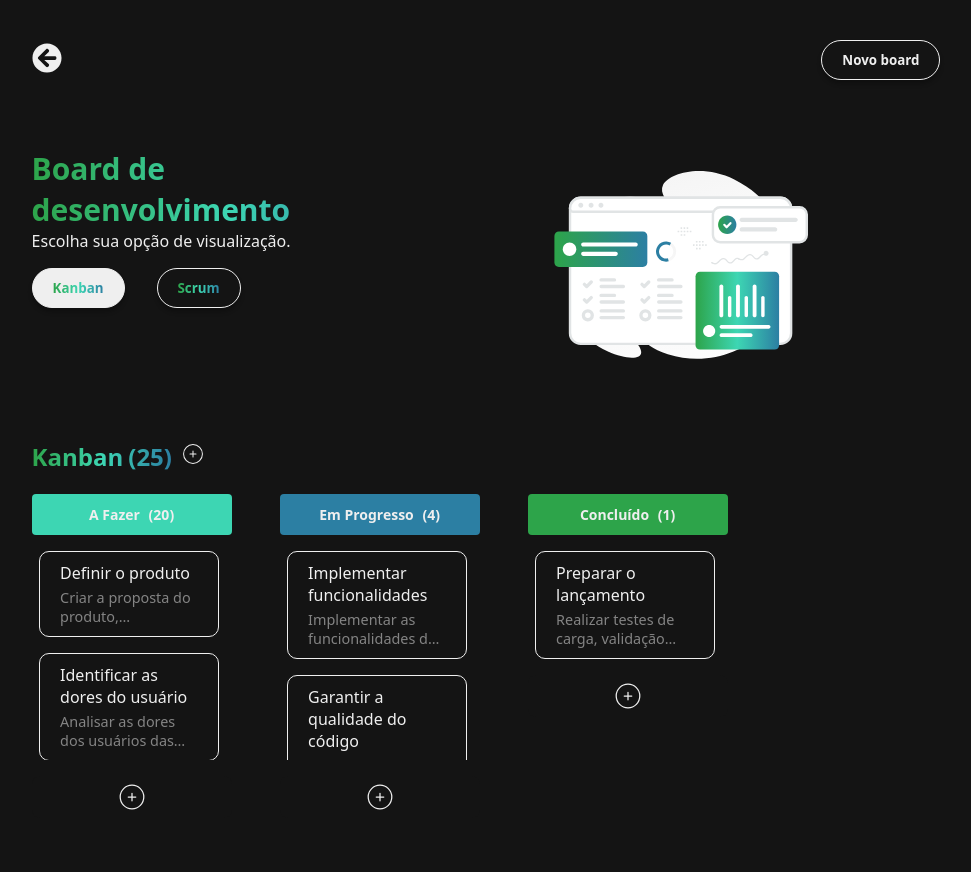
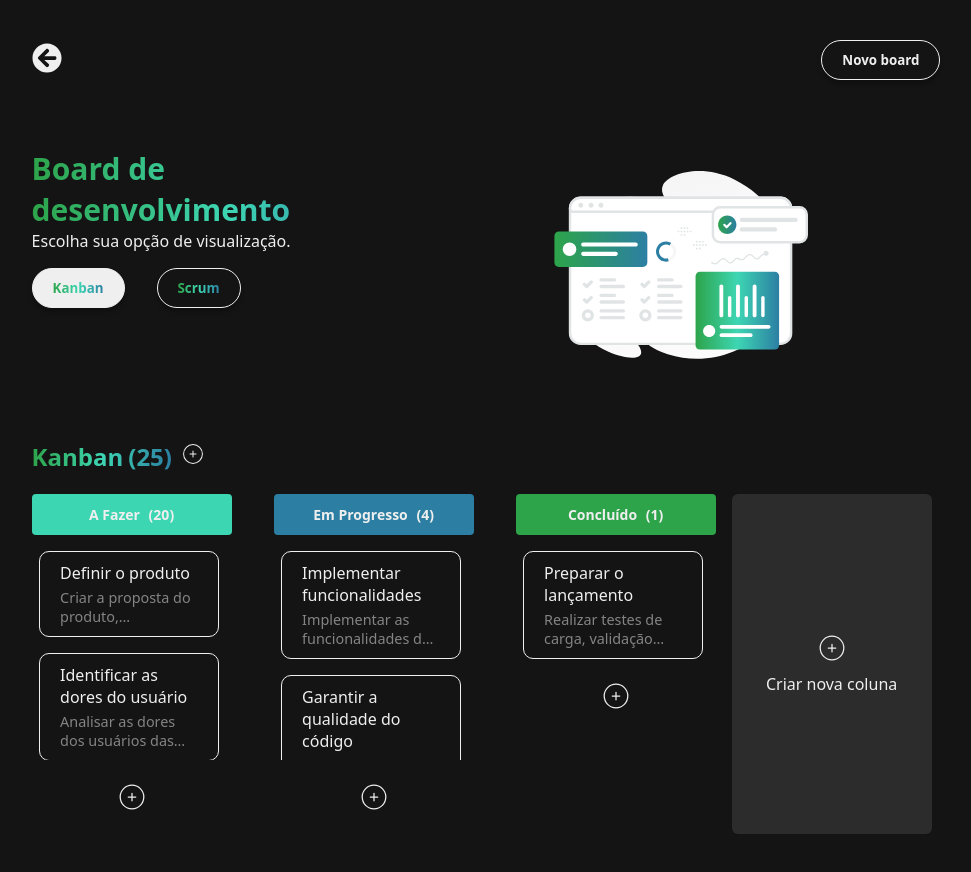
Before and after one commit to eliscmattosinho/Board-de-Desenvolvimento, a React (Create React App) app: page /Board-de-Desenvolvimento/boards in a window 1280 px wide. Shown: the top 872 px of the page, without its empty margins (154-1125 px from the left). Built offline with nearby package versions, Linux system fonts and the light colour scheme.

Commit message:
feat(column): add preview of column CRUD

```diff
--- /dev/null
+++ b/src/components/Board/BoardSection.css
@@ -0,0 +1,77 @@
+.board {
+  display: flex;
+  flex-direction: row;
+  flex-wrap: nowrap;
+  gap: 1rem;
+  padding-bottom: 10px;
+  width: 100%;
+  height: 350px;
+  overflow: visible;
+}
+
+.board::-webkit-scrollbar {
+  height: 7px;
+}
+
+.board::-webkit-scrollbar-thumb,
+.col-items::-webkit-scrollbar-thumb {
+  background-color: #848484;
+  border-radius: 5px;
+}
+
+.board::-webkit-scrollbar-thumb:hover,
+.kanban-items::-webkit-scrollbar-thumb:hover,
+.scrum-items::-webkit-scrollbar-thumb:hover,
+.col-items::-webkit-scrollbar-thumb:hover {
+  cursor: pointer;
+}
+
+.board {
+  display: none;
+}
+
+.board.active {
+  display: flex;
+}
+
+.col-add-last * {
+  background: none;
+}
+
+.col-add-last {
+  display: flex;
+  flex-direction: column;
+  align-items: center;
+  justify-content: center;
+  gap: 10px;
+  font-weight: 500;
+  background: rgba(68, 68, 68, 0.512);
+  border-radius: 6px;
+  padding: 20px 0;
+  min-width: 200px;
+}
+
+.col-add-last:hover {
+  background: rgba(68, 68, 68, 0.712);
+  transition: background-color 0.3s ease-in-out;
+}
+
+.add-col:hover {
+  transform: scale(1.1);
+  cursor: pointer;
+  transition: transform 0.3s ease-in-out;
+}
+
+.add-column-zone {
+  position: relative;
+  width: 10px;
+  min-width: 10px;
+  display: flex;
+  align-items: stretch;
+  justify-content: center;
+  height: 100%;
+  cursor: pointer;
+  z-index: 5;
+  background: transparent;
+  pointer-events: auto;
+}
--- a/src/components/Board/BoardSection.jsx
+++ b/src/components/Board/BoardSection.jsx
@@ -1,28 +1,35 @@
-import React from "react";
+import React, { useState } from "react";
 import Column from "./Column/Column";
+import AddColumnIndicator from "../Board/Column/AddColumnIndicator";
+import "./BoardSection.css";
+import { CiCirclePlus } from "react-icons/ci";
 import { getDisplayStatus } from "../../js/boardUtils";
 
-function BoardSection({
-  id,
-  columns,
-  tasks,
-  onDrop,
-  onDragOver,
-  onTaskClick,
-  onDragStart,
-  onAddTask,
-  activeView,
-  isActive
-}) {
+function BoardSection({ id, columns, tasks, onDrop, onDragOver, onTaskClick, onDragStart, onAddTask, onAddColumn, activeView, isActive }) {
+  const [hoveredIndex, setHoveredIndex] = useState(null);
+
+  const handleMouseEnter = (index) => {
+    setHoveredIndex(index);
+  };
+
+  const handleMouseLeave = () => {
+    setHoveredIndex(null);
+  };
+
+  const handleAddColumn = (index) => {
+    onAddColumn(index);
+  };
+
   return (
     <div id={id} className={`board ${id}-board ${isActive ? "active" : ""}`}>
-      {columns.map((col) => {
+      {columns.map((col, index) => {
         const filtered = tasks.filter(
           (t) => getDisplayStatus(t.status, activeView) === col.title
         );
+
         return (
+          <React.Fragment key={col.id}>
             <Column
-            key={col.id}
               id={col.id}
               title={col.title}
               className={col.className}
@@ -33,8 +40,28 @@ function BoardSection({
               onDragStart={onDragStart}
               onAddTask={onAddTask}
             />
+
+            {index < columns.length - 1 && (
+              <div
+                className="add-column-zone"
+                onMouseEnter={() => handleMouseEnter(index)}
+                onMouseLeave={handleMouseLeave}
+                onClick={() => handleAddColumn(index + 1)}
+              >
+                {hoveredIndex === index && (
+                  <AddColumnIndicator onClick={() => handleAddColumn(index + 1)} />
+                )}
+              </div>
+            )}
+          </React.Fragment>
         );
       })}
+
+      {/* Add end column */}
+      <div className="col-add-last" onClick={() => handleAddColumn(columns.length)}>
+        <CiCirclePlus className="add-col" size={30} />
+        <p>Criar nova coluna</p>
+      </div>
     </div>
   );
 }
--- /dev/null
+++ b/src/components/Board/Column/AddColumnIndicator.css
@@ -0,0 +1,78 @@
+.add-col-container * {
+  background: none;
+}
+
+.add-col-container {
+  position: absolute;
+  top: 50%;
+  left: 50%;
+  transform: translate(-50%, -50%);
+  height: 100%;
+  width: 40px;
+  display: flex;
+  align-items: center;
+  justify-content: center;
+  cursor: pointer;
+  background: none;
+  z-index: 999;
+  pointer-events: auto;
+  opacity: 0;
+  transform: translate(-50%, -50%);
+  animation: fadeInZoom 0.25s ease forwards;
+}
+
+/* animação suave de hover */
+.add-col-container:hover {
+  transform: translate(-50%, -50%);
+  transition: transform 0.25s ease;
+}
+
+/* linhas */
+.col-line {
+  position: absolute;
+  width: 1px;
+  top: 0;
+  bottom: 0;
+  background-color: #ffffff;
+  opacity: 0.7;
+}
+
+.col-line:first-child {
+  left: 50%;
+  top: 0;
+  bottom: 50%;
+  transform: translateX(-50%);
+  margin-bottom: 25px;
+}
+
+.col-line:last-child {
+  left: 50%;
+  top: 50%;
+  bottom: 0;
+  transform: translateX(-50%);
+  margin-top: 25px;
+}
+
+/* ícone */
+.add-col-container>svg {
+  position: relative;
+  z-index: 1000;
+  color: #ffffff;
+  transition: color 0.2s ease;
+}
+
+.add-col-container:hover>svg {
+  color: #c7c7c7;
+}
+
+@keyframes fadeInZoom {
+  0% {
+    opacity: 0;
+    transform: translate(-50%, -50%);
+  }
+
+  100% {
+    opacity: 1;
+    transform: translate(-50%, -50%);
+  }
+}
--- /dev/null
+++ b/src/components/Board/Column/AddColumnIndicator.jsx
@@ -0,0 +1,15 @@
+import React from "react";
+import { CiCirclePlus } from "react-icons/ci";
+import "./AddColumnIndicator.css";
+
+function AddColumnIndicator({ onClick }) {
+  return (
+    <div className="add-col-container" onClick={onClick}>
+      <span className="col-line"></span>
+      <CiCirclePlus className="add-col" size={30} />
+      <span className="col-line"></span>
+    </div>
+  );
+}
+
+export default AddColumnIndicator;
--- a/src/pages/Boards.css
+++ b/src/pages/Boards.css
@@ -89,43 +89,15 @@ p.btn-title {
     overflow-x: auto;
 }
 
-.board {
-    display: flex;
-    flex-direction: row;
-    flex-wrap: nowrap;
-    gap: 3rem;
-    padding-bottom: 10px;
-    overflow: hidden;
-    width: 100%;
-    height: 350px;
-}
-
 .kanban-items,
 .scrum-items {
     overflow-y: auto;
     width: 200px;
 }
 
-.board::-webkit-scrollbar {
-    height: 7px;
-}
-
 .col-items::-webkit-scrollbar {
     width: 6px;
 
-}
-
-.board::-webkit-scrollbar-thumb,
-.col-items::-webkit-scrollbar-thumb {
-    background-color: #848484;
-    border-radius: 5px;
-}
-
-.board::-webkit-scrollbar-thumb:hover,
-.kanban-items::-webkit-scrollbar-thumb:hover,
-.scrum-items::-webkit-scrollbar-thumb:hover,
-.col-items::-webkit-scrollbar-thumb:hover {
-    cursor: pointer;
 }
 
 .btn-container {
@@ -218,14 +190,6 @@ p.btn-title {
     text-overflow: ellipsis;
 }
 
-.board {
-    display: none;
-}
-
-.board.active {
-    display: flex;
-}
-
 button.back-btn {
     border: none;
 }
--- a/src/pages/Boards.js
+++ b/src/pages/Boards.js
@@ -108,6 +108,7 @@ function Boards() {
               onTaskClick={setSelectedTask}
               onDragStart={handleDragStart}
               onAddTask={handleAddTask}
+              onAddColumn={handleAddColumn}
               activeView="kanban"
               isActive={activeView === "kanban"}
             />
@@ -120,6 +121,7 @@ function Boards() {
               onTaskClick={setSelectedTask}
               onDragStart={handleDragStart}
               onAddTask={handleAddTask}
+              onAddColumn={handleAddColumn}
               activeView="scrum"
               isActive={activeView === "scrum"}
             />
```
Lines whose indentation alone changed are shown as unchanged.
